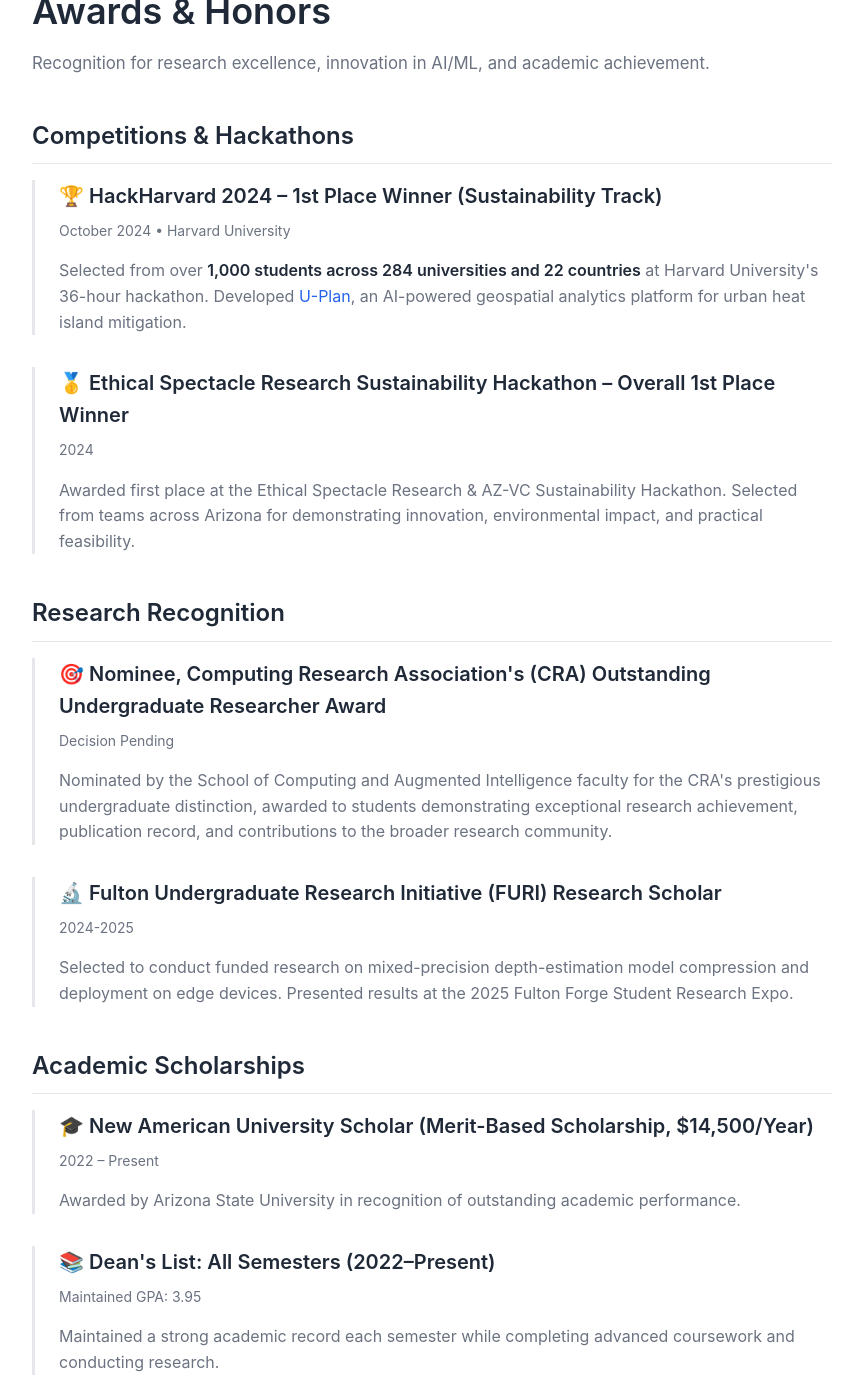
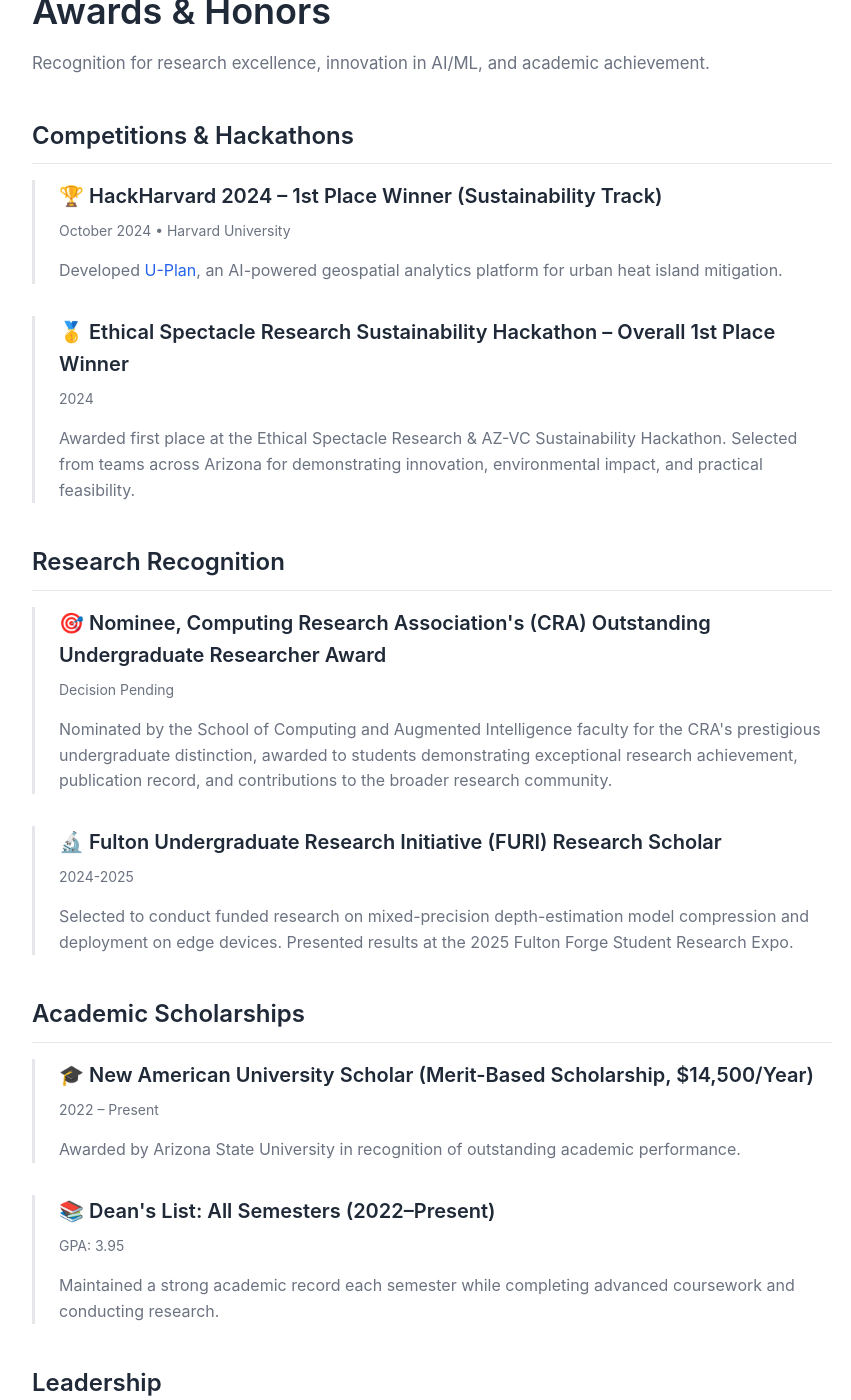
Before and after one commit to shreyasbachi/shreyasbachi.github.io, a Jekyll site: the page built from awards.md, in a window 1280 px wide and 1400 px high, scrolled down 200 px. Shown: the whole window, without its empty margins (208-1059 px from the left). Built offline with Jekyll 4.4.1, drawn with Linux system fonts in a browser that asks for light colours; some of the changed text lies outside the part shown.

```diff
--- a/awards.md
+++ b/awards.md
@@ -15,7 +15,7 @@ Recognition for research excellence, innovation in AI/ML, and academic achieveme
     <h3>🏆 HackHarvard 2024 – 1st Place Winner (Sustainability Track)</h3>
     <span class="meta">October 2024 • Harvard University</span>
     <p>
-Selected from over <strong>1,000 students across 284 universities and 22 countries</strong> at Harvard University's 36-hour hackathon. Developed <a href="https://devpost.com/software/u-plan" target="_blank">U-Plan</a>, an AI-powered geospatial analytics platform for urban heat island mitigation.
+Developed <a href="https://devpost.com/software/u-plan" target="_blank">U-Plan</a>, an AI-powered geospatial analytics platform for urban heat island mitigation.
     </p>
 </div>
 
@@ -57,7 +57,7 @@ Selected from over <strong>1,000 students across 284 universities and 22 countri
 
 <div class="card">
     <h3>📚 Dean's List: All Semesters (2022–Present)</h3>
-    <span class="meta">Maintained GPA: 3.95</span>
+    <span class="meta">GPA: 3.95</span>
     <p>
         Maintained a strong academic record each semester while completing advanced coursework and conducting research.
     </p>
@@ -67,7 +67,7 @@ Selected from over <strong>1,000 students across 284 universities and 22 countri
 
 <div class="card">
     <h3>👥 Founding Co-President - CS+Social Good at ASU</h3>
-    <span class="meta">2023 - Present</span>
+    <span class="meta">2024 - 2025</span>
     <p>
         Established and lead a student organization focused on leveraging computer science for social impact, organizing workshops on ethical AI and mentoring students in responsible technology development.
     </p>
```
Also changed, not shown: index.md (+0 -3 lines), 2 other files.
